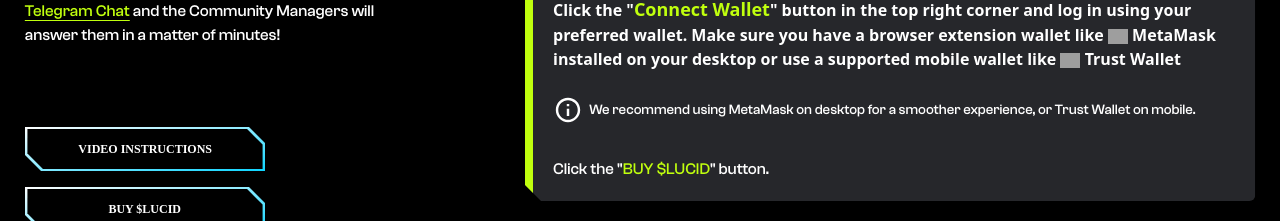
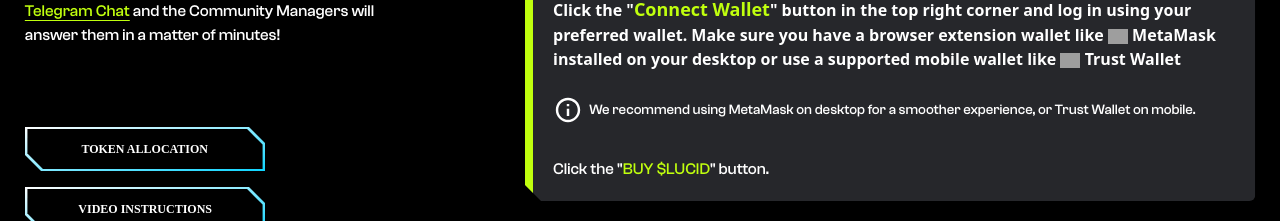
Before and after one commit to AlexisKenAlvarez/lucidia, a React (Vite) app: page / in a window 1280 px wide. Shown: the part 3100-3321 px from the top of the page. Built offline with nearby package versions, Linux system fonts and the light colour scheme; grey boxes are pictures that could not be loaded; a web font is replaced by a local one.

Commit message:
added new sectrions

```diff
--- /dev/null
+++ b/src/anim/LeftRight.tsx
@@ -0,0 +1,24 @@
+import { motion } from 'framer-motion'
+import { FunctionComponent } from 'react';
+import { useInView } from 'react-intersection-observer';
+
+
+interface Children {
+    children: JSX.Element
+}
+
+const LeftRight: FunctionComponent<Children> = ({ children }) => {
+
+    const settings = { triggerOnce: false, threshold: 0.5, rootMargin: `${window.innerHeight}px 0px  0px 0px` }
+
+    const [ref, inView] = useInView(settings)
+
+
+    return (
+        <motion.div initial={{ opacity: 0, x: -50 }} animate={inView ? { opacity: 1, x: 0 } : {}} transition={{ duration: 1, ease:[0.16, 0.77, 0.47, .97] }} ref={ref}>
+            {children}
+        </motion.div>
+    );
+}
+
+export default LeftRight;
--- a/src/views/Hero/Hero.tsx
+++ b/src/views/Hero/Hero.tsx
@@ -67,7 +67,7 @@
                             <ul className="flex items-center gap-x-4 text-2xl mt-4">
                                 {community.map((items, i) => {
                                     return (
-                                        <a href="" rel="noopener noreferrer" className="opacity-40" key={i}>
+                                        <a href="" rel="noopener noreferrer" className="sm:opacity-40" key={i}>
                                             {items.icon}
                                         </a>
                                     )
--- a/src/views/Hero/How.tsx
+++ b/src/views/Hero/How.tsx
@@ -45,7 +45,21 @@
                             Have more questions? Send them to our <a href="https://t.me/Lucidia_io" className="text-grn underline underline-offset-4">Telegram Chat</a> and the Community Managers will answer them in a matter of minutes!
                         </p>
 
+
                         <div className=" flex flex-col gap-y-4 mt-14 sm:mt-20">
+                            <a href="" target='_blank' rel="noopener noreferrer" className="">
+                                <button className="w-full md:w-[15rem] h-11 clipped2 bg-gradient-to-bl from-white to-[#0ED4FF] relative group font-bold flex items-center justify-center scale-x-[-1]">
+                                    <div className="absolute bg-black w-[98%] h-[93%] left-0 top-0 right-0 bottom-0 m-auto clipped2">
+
+                                    </div>
+
+                                    <div className="absolute bg-gradient-to-bl from-white to-[#0ED4FF]  w-full h-full left-0 top-0 right-0 bottom-0 m-auto clipped2 opacity-0 group-hover:opacity-100 transition-opacity ease-in-out duration-300">
+
+                                    </div>
+                                    <h1 className="font-secondary relative z-10 text-white font-[700] text-[12px] scale-x-[-1] group-hover:text-black transition-colors ease-in-out duration-300">TOKEN ALLOCATION</h1>
+                                </button>
+                            </a>
+
                             <a href="" target='_blank' rel="noopener noreferrer" className="">
                                 <button className="w-full md:w-[15rem] h-11 clipped2 bg-gradient-to-bl from-white to-[#0ED4FF] relative group font-bold flex items-center justify-center scale-x-[-1]">
                                     <div className="absolute bg-black w-[98%] h-[93%] left-0 top-0 right-0 bottom-0 m-auto clipped2">
--- a/src/views/Hero/Partners.tsx
+++ b/src/views/Hero/Partners.tsx
@@ -1,3 +1,5 @@
+import LeftRight from "../../anim/LeftRight";
+
 const Partners = () => {
 
     const partners = [
@@ -27,7 +29,11 @@
 
                 <div className="w-[17rem] h-auto clipped3 bg-prpl relative z-10 items-center justify-center scale-x-[-1] text-white mt-2 sm:flex hidden">
                     <div className="w-full h-full scale-x-[-1]">
-                        <h1 className="font-semibold font-primary mt-3 ml-6 text-[22px]">OUR PARTNERS</h1>
+                        <LeftRight>
+
+                            <h1 className="font-semibold font-primary mt-3 ml-6 text-[22px]">OUR PARTNERS</h1>
+                        </LeftRight>
+
                     </div>
                 </div>
 
@@ -35,6 +41,7 @@
 
                     <div className="w-full h-full scale-x-[-1]">
                         <h1 className="font-semibold font-primary ml-6 text-[22px] text-center sm:hidden block text-white mt-7">OUR PARTNERS</h1>
+
 
                         <div className="flex flex-wrap gap-x-[8rem] gap-y-[2.5rem] items-center justify-center px-5 py-9">
                             {partners.map((items, i) => {
```
